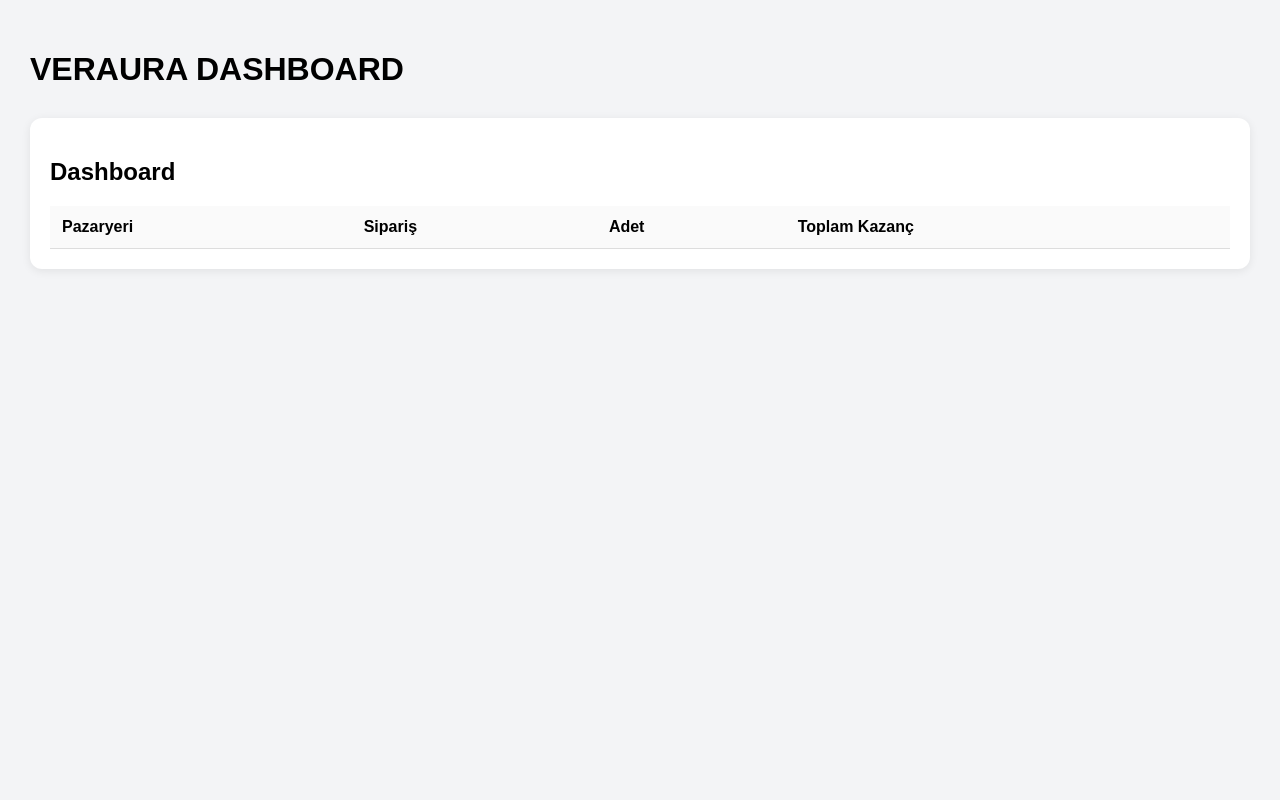
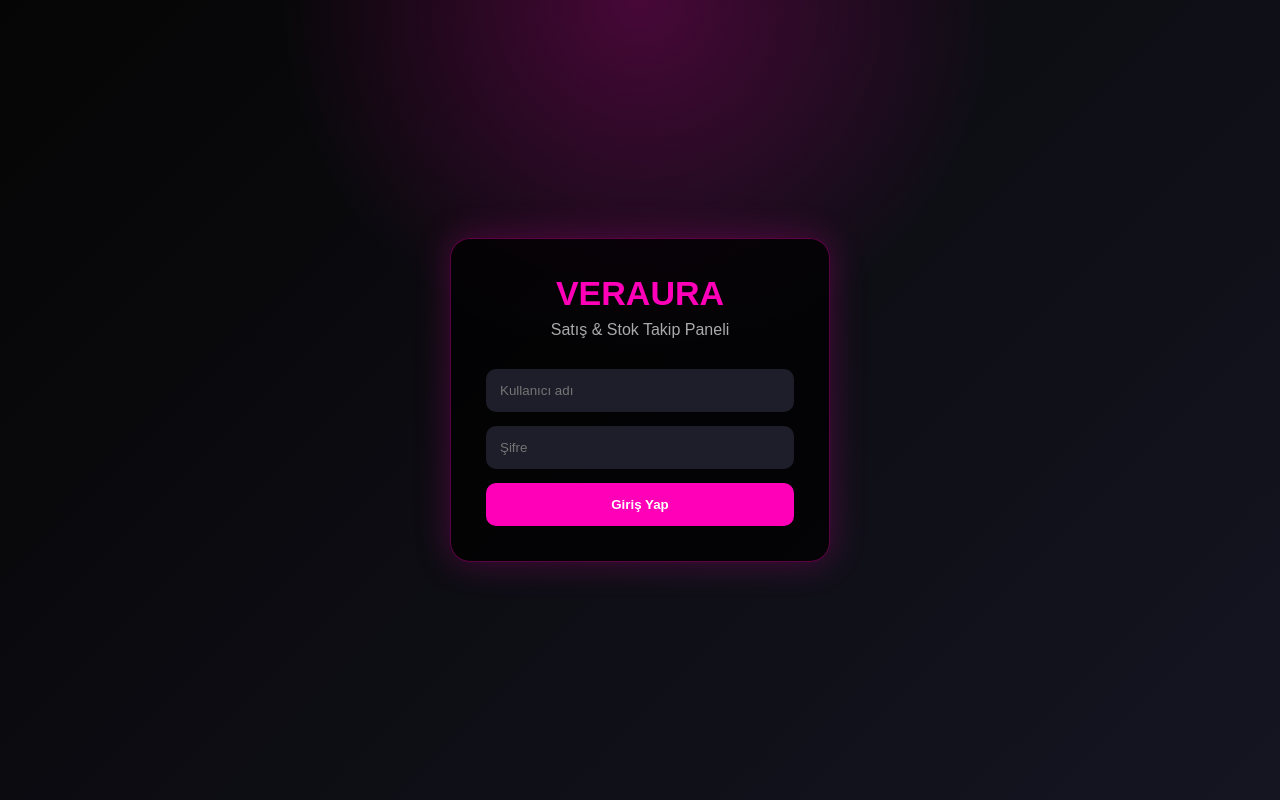
Before and after one commit to ibrahimsurgit/veraura, a website: page public/index.html in a window 1280 px wide. Drawn offline with Linux system fonts and the light colour scheme; no server answers.

Commit message:
login ekranı eklendi

```diff
--- a/public/index.html
+++ b/public/index.html
@@ -7,16 +7,112 @@
 <title>VERAURA PANEL</title>
 
 <style>
+*{
+    box-sizing:border-box;
+}
 
 body{
     margin:0;
-    padding:30px;
-    background:#f3f4f6;
-    font-family:Arial;
+    font-family:Arial, sans-serif;
+    background:#0b0b10;
+    color:#fff;
 }
 
-h1{
+.login-page{
+    min-height:100vh;
+    display:flex;
+    align-items:center;
+    justify-content:center;
+    background:
+        radial-gradient(circle at top, rgba(255,0,180,0.25), transparent 35%),
+        linear-gradient(135deg,#050505,#151522);
+}
+
+.login-box{
+    width:380px;
+    background:rgba(0,0,0,0.75);
+    border:1px solid rgba(255,0,180,0.35);
+    border-radius:20px;
+    padding:35px;
+    box-shadow:0 0 35px rgba(255,0,180,0.25);
+}
+
+.logo{
+    text-align:center;
+    font-size:34px;
+    font-weight:bold;
+    color:#ff00b8;
+    margin-bottom:8px;
+}
+
+.subtitle{
+    text-align:center;
+    color:#aaa;
     margin-bottom:30px;
+}
+
+input{
+    width:100%;
+    padding:14px;
+    margin-bottom:14px;
+    border:none;
+    border-radius:10px;
+    background:#1e1e2a;
+    color:#fff;
+    outline:none;
+}
+
+button{
+    width:100%;
+    padding:14px;
+    border:none;
+    border-radius:10px;
+    background:#ff00b8;
+    color:#fff;
+    font-weight:bold;
+    cursor:pointer;
+}
+
+button:hover{
+    background:#d9009d;
+}
+
+.error{
+    color:#ff6b6b;
+    text-align:center;
+    margin-top:15px;
+    display:none;
+}
+
+.panel{
+    display:none;
+    min-height:100vh;
+    background:#f3f4f6;
+    color:#111;
+}
+
+.header{
+    background:#111;
+    color:#fff;
+    padding:18px 28px;
+    display:flex;
+    justify-content:space-between;
+    align-items:center;
+}
+
+.header-title{
+    font-weight:bold;
+    color:#ff00b8;
+}
+
+.logout{
+    width:auto;
+    padding:9px 16px;
+    background:#333;
+}
+
+.content{
+    padding:30px;
 }
 
 .card{
@@ -46,16 +142,36 @@ th{
     color:green;
     font-weight:bold;
 }
+</style>
+</head>
 
-</style>
-
-</head>
 <body>
 
-<h1>VERAURA DASHBOARD</h1>
+<div class="login-page" id="loginPage">
+    <div class="login-box">
+        <div class="logo">VERAURA</div>
+        <div class="subtitle">Satış & Stok Takip Paneli</div>
+
+        <input type="text" id="username" placeholder="Kullanıcı adı">
+        <input type="password" id="password" placeholder="Şifre">
+
+        <button onclick="login()">Giriş Yap</button>
+
+        <div class="error" id="errorBox">Kullanıcı adı veya şifre hatalı</div>
+    </div>
+</div>
+
+<div class="panel" id="panel">
+    <div class="header">
+        <div class="header-title">VERAURA PANEL</div>
+        <button class="logout" onclick="logout()">Çıkış</button>
+    </div>
+
+    <div class="content">
+        <h1>Dashboard</h1>
 
         <div class="card">
-    <h2>Dashboard</h2>
+            <h2>Pazaryeri Özeti</h2>
 
             <table id="dashboardTable">
                 <thead>
@@ -66,41 +182,58 @@ th{
                         <th>Toplam Kazanç</th>
                     </tr>
                 </thead>
-
                 <tbody></tbody>
             </table>
         </div>
+    </div>
+</div>
 
 <script>
+function login(){
+    const username = document.getElementById("username").value;
+    const password = document.getElementById("password").value;
+
+    if(username === "admin" && password === "12345"){
+        localStorage.setItem("verauraLogin", "true");
+        panelAc();
+    }else{
+        document.getElementById("errorBox").style.display = "block";
+    }
+}
+
+function logout(){
+    localStorage.removeItem("verauraLogin");
+    location.reload();
+}
+
+function panelAc(){
+    document.getElementById("loginPage").style.display = "none";
+    document.getElementById("panel").style.display = "block";
+    dashboardGetir();
+}
 
 async function dashboardGetir(){
-
     const response = await fetch("/dashboard");
     const result = await response.json();
 
     const tbody = document.querySelector("#dashboardTable tbody");
-
     tbody.innerHTML = "";
 
     result.data.forEach(item => {
-
         tbody.innerHTML += `
             <tr>
                 <td>${item.pazaryeri}</td>
                 <td>${item.siparis_sayisi}</td>
                 <td>${item.toplam_adet}</td>
-                <td class="kazanc">
-                    ${Number(item.toplam_kazanc).toLocaleString("tr-TR")} ₺
-                </td>
+                <td class="kazanc">${Number(item.toplam_kazanc).toLocaleString("tr-TR")} ₺</td>
             </tr>
         `;
-
     });
-
 }
 
-dashboardGetir();
-
+if(localStorage.getItem("verauraLogin") === "true"){
+    panelAc();
+}
 </script>
 
 </body>
```
Lines whose indentation alone changed are shown as unchanged.
